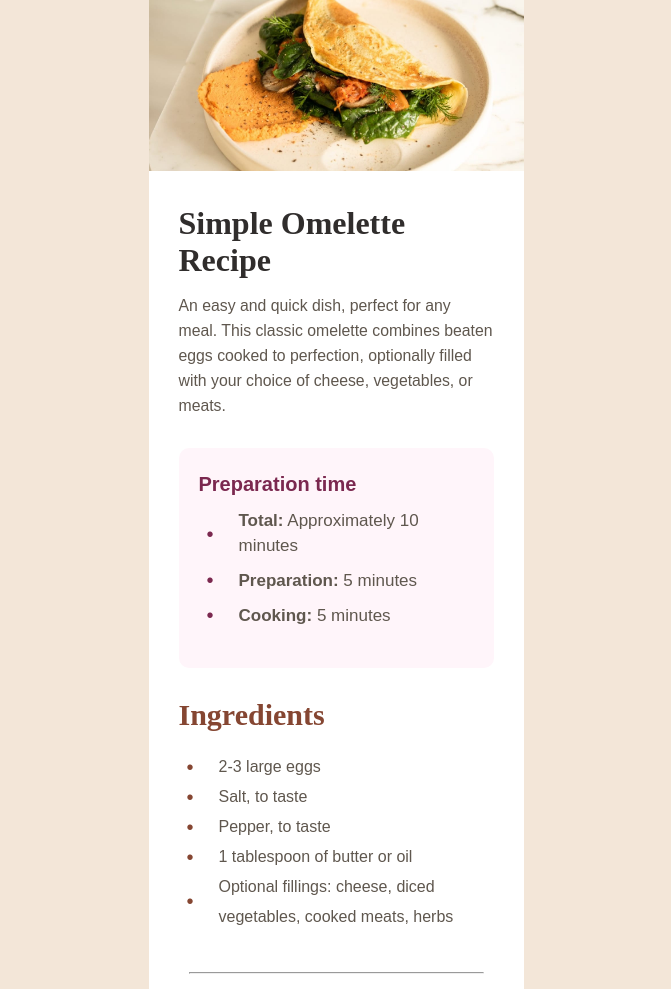
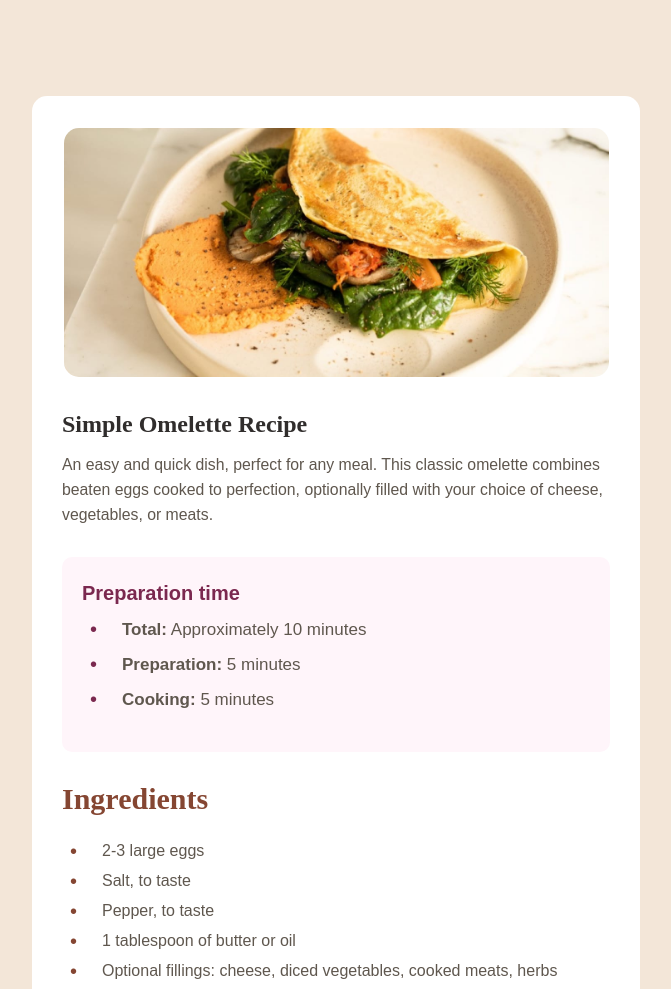
Before and after one commit to lukaz-alves/pagina-de-receitas, a plain HTML site: page index.html in a window 1280 px wide. Shown: the top 989 px of the page, without its empty margins (304-975 px from the left). Drawn offline with Linux system fonts and the light colour scheme.

Commit message:
fiz a versao da tela de desktop, mudei as divs por sections, e uns reajuste de organização na estilização

```diff
--- a/assets/style/query.css
+++ b/assets/style/query.css
@@ -1,10 +1,26 @@
 @media screen and (min-width: 720px) {
-    body {
-        height: 80%;
+    main {
+        width: 38em;
+        margin: 6em 0em;
+        border-radius: 15px;
     }
 
-    body>main {
-        width: 30em;
+    main>img.omelete {
+        width: 545px;
+        border-radius: 15px;
+        margin-top: 2em;
+        margin-left: 2em;
+    }
 
+    main>section.preparacao>ul>li.ponto::before {
+        margin-top: 0px;
+    }
+
+    main>section.ingredientes>ul>li.ponto::before {
+        margin-top: 0px;
+    }
+
+    main>section.nutricao>table {
+        width: 87%;
     }
 }
--- a/assets/style/style.css
+++ b/assets/style/style.css
@@ -38,7 +38,7 @@
 
 body {
     display: flex;
-    height: 100vh;
+    min-height: 100vh;
     background-color: var(--fundo);
     align-items: center;
     flex-direction: column;
@@ -49,7 +49,6 @@ body {
 main {
     background-color: var(--fundo-principal);
     width: 375px;
-    height: 125em;
 }
 
 h2 {
@@ -65,95 +64,93 @@ main>img.omelete {
     width: 375px;
 }
 
-main>div#descricao {
+main>section#descricao {
     margin: 30px;
 }
 
-main>div#descricao>h1 {
+main>section#descricao>h1 {
     color: var(--destaque);
     margin-bottom: 14px;
     font-weight: 700;
     font-family: 'Outfit';
 }
 
-main>div#descricao>p {
+main>section#descricao>p {
     font-size: 15.8px;
     line-height: 25px;
 }
 
-main>div.preparacao {
+main>section.preparacao {
     background-color: var(--fundo-pequeno);
     margin: 30px;
     padding: 30px;
     border-radius: 10px;
 }
 
-main>div.preparacao>h3 {
+main>section.preparacao>h3 {
     font-size: 20px;
     color: var(--titulo-pequeno);
     margin: -5px 0px 12px -10px;
 }
 
-main>div.preparacao>ul {
+main>section.preparacao>ul {
     font-size: 17px;
     margin: 10px 10px 0px 30px;
     padding: 0;
     list-style: none;
 }
 
-main>div.preparacao>ul>li {
+main>section.preparacao>ul>li {
     line-height: 25px;
     margin-bottom: 10px;
     position: relative;
 }
 
-main>div.preparacao>ul>li::before {
-    content:"•";
-    position: absolute;
-    left: -32px;
-    font-size: 20px;
+main ul li::before {
+  content: "•";
+  position: absolute;
+  left: -32px;
+  font-size: 20px;
+}
+
+main>section.preparacao>ul>li::before {
     color: var(--titulo-pequeno);
 }
 
-main>div.preparacao>ul>li.ponto::before {
+main>section.preparacao>ul>li.ponto::before {
     margin-top: 14px;
 }
 
-main>div.ingredientes>ul {
+main>section.ingredientes>ul {
     margin: 20px 40px 40px 70px;
     line-height: 30px;
     list-style: none;
     position: relative;
 }
 
-main>div.ingredientes>ul>li::before {
-    content:"•";
-    position: absolute;
-    left: -32px;
-    font-size: 20px;
+main>section.ingredientes>ul>li::before {
     color: var(--titulo);
 }
 
-main>div.ingredientes>ul>li.ponto::before {
+main>section.ingredientes>ul>li.ponto::before {
     margin-top: 14px;
 }
 
-
-main>div.instrucao>ol {
+main>section.instrucao>ol {
     margin: 20px 50px 30px 70px;
     line-height: 22px;
 }
 
-main>div.instrucao>ol>li {
+main>section.instrucao>ol>li {
     position: relative;
     margin-bottom: 10px;
     list-style: none;
     counter-increment: li;
 }
 
-main>div.instrucao>ol>li::before {
+main>section.instrucao>ol>li::before {
+    content: counter(li)'.';
     position: absolute;
-    content: counter(li)'.';
     font-weight: 600;
     color: var(--titulo);
     display: inline-block;
@@ -161,19 +158,19 @@ main>div.instrucao>ol>li::before {
     margin-left: -2em;
 }
 
-main>div.nutricao>p {
-    margin: 20px 40px 20px 30px;
+main>section.nutricao>p {
+    margin: 20px 40px 0px 30px;
 }
 
-main>div.nutricao>ul {
-    margin: 20px 0px 20px 60px;
+main>section.nutricao>ul {
+    margin: 20px 0px 0px 60px;
     list-style: none;
     line-height: 40px;
 }
 
-main>div.nutricao>table {
+main>section.nutricao>table {
     width: 100%;
-    margin: 15px 0px 60px 40px;
+    margin: 15px 0px 40px 40px;
     border-collapse: collapse;
     width: 78%;
 }
--- a/index.html
+++ b/index.html
@@ -6,26 +6,26 @@
   <link rel="icon" type="image/png" sizes="32x32" href="./assets/images/favicon-32x32.png">
   <title>Frontend Mentor | Recipe page</title>
   <link rel="stylesheet" href="assets/style/style.css">
-<!--  <link rel="stylesheet" href="assets/style/query.css"> -->
+  <link rel="stylesheet" href="assets/style/query.css">
 </head>
 <body>
   <main>
     <img class="omelete" src="assets/images/image-omelette.jpeg" alt="imagem de omelete">
-    <div id="descricao">
+    <section id="descricao">
       <h1>Simple Omelette Recipe</h1>
       <p>
         An easy and quick dish, perfect for any meal. This classic omelette combines beaten eggs cooked to perfection, optionally filled with your choice of cheese, vegetables, or meats.
       </p>
-    </div>
-    <div class="preparacao">
+    </section>
+    <section class="preparacao">
       <h3>Preparation time</h3>
       <ul>
         <li class="ponto"><strong>Total:</strong> Approximately 10 minutes</li>
         <li><strong>Preparation:</strong> 5 minutes</li>
         <li><strong>Cooking:</strong> 5 minutes</li>
       </ul>
-    </div>
-    <div class="ingredientes">
+    </section>
+    <section class="ingredientes">
       <h2>Ingredients</h2>
       <ul>
         <li>2-3 large eggs</li>
@@ -34,9 +34,9 @@
         <li>1 tablespoon of butter or oil</li>
         <li class="ponto">Optional fillings: cheese, diced vegetables, cooked meats, herbs</li>
       </ul>
-    </div>
+    </section>
     <hr>
-    <div class="instrucao">
+    <section class="instrucao">
       <h2>Instructions</h2>
       <ol>
         <li>
@@ -59,9 +59,9 @@
           <strong>Enjoy:</strong> Serve hot, with additional salt and pepper if needed.
         </li>
       </ol>
-    </div>
+    </section>
     <hr>
-    <div class="nutricao">
+    <section class="nutricao">
       <h2>Nutrition</h2>
       <p>The table below shows nutritional values per serving without the additional fillings.</p>
       <table>
@@ -81,9 +81,8 @@
           <td>Fat</td>
           <td>22g</td>
         </tr>
-        </td>
       </table>
-    </div>
+    </section>
   </main>
 </body>
 </html>
```
